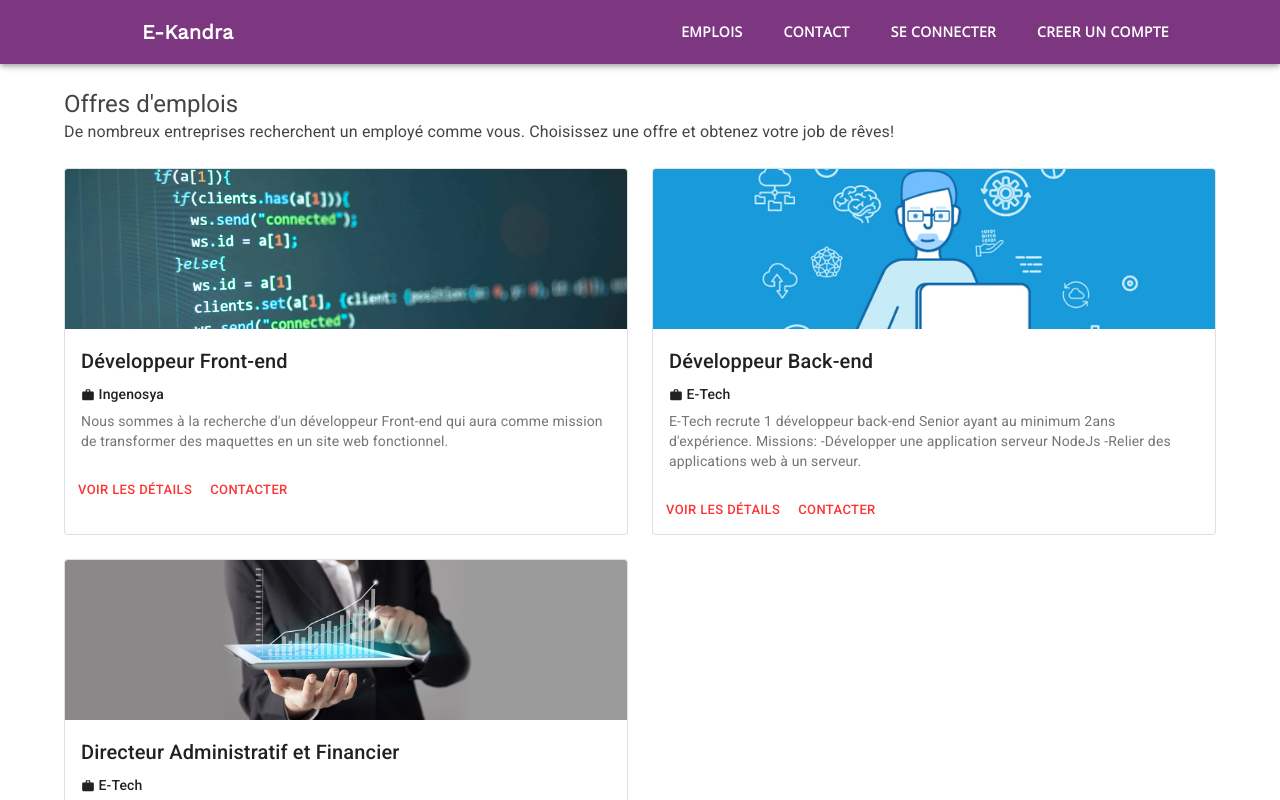
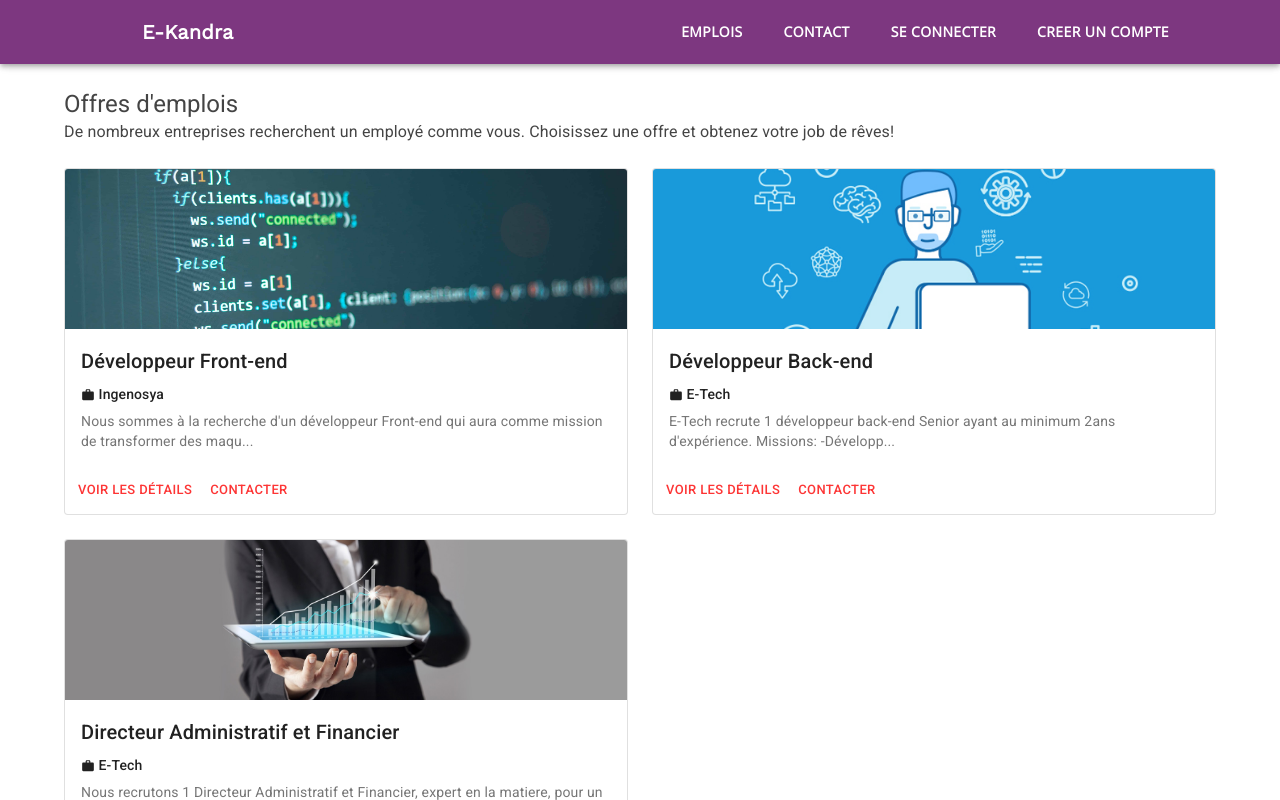
Before and after one commit to mandarvl/react-e-kandra, a React (Create React App) app: page /emploi in a window 1280 px wide. Shown: the top 800 px of the page. Built offline with nearby package versions, Linux system fonts and the light colour scheme.

Commit message:
Limiter la longueur de la description

```diff
--- a/src/components/CardEmploi.tsx
+++ b/src/components/CardEmploi.tsx
@@ -16,6 +16,12 @@ const useStyles = makeStyles({
 
 export default function CardEmploi(props:{emploi:any}){
     const classes = useStyles() ;
+    let description = props.emploi.description ;
+    const max = 100 ;
+
+    if(description.length > max){
+        description = description.substring(0, max).trimEnd().concat("...") ;
+    }
     return (
     <Card className={classes.root} variant="outlined">
         <CardActionArea>
@@ -32,7 +38,7 @@ export default function CardEmploi(props:{emploi:any}){
                     <WorkIcon className={classes.smallIcon} /> {props.emploi.entreprise}
                 </Typography>
                 <Typography variant="body2" color="textSecondary" component="p">
-                {props.emploi.description}
+                {description}
                 </Typography>
             </CardContent>
         </CardActionArea>
```
